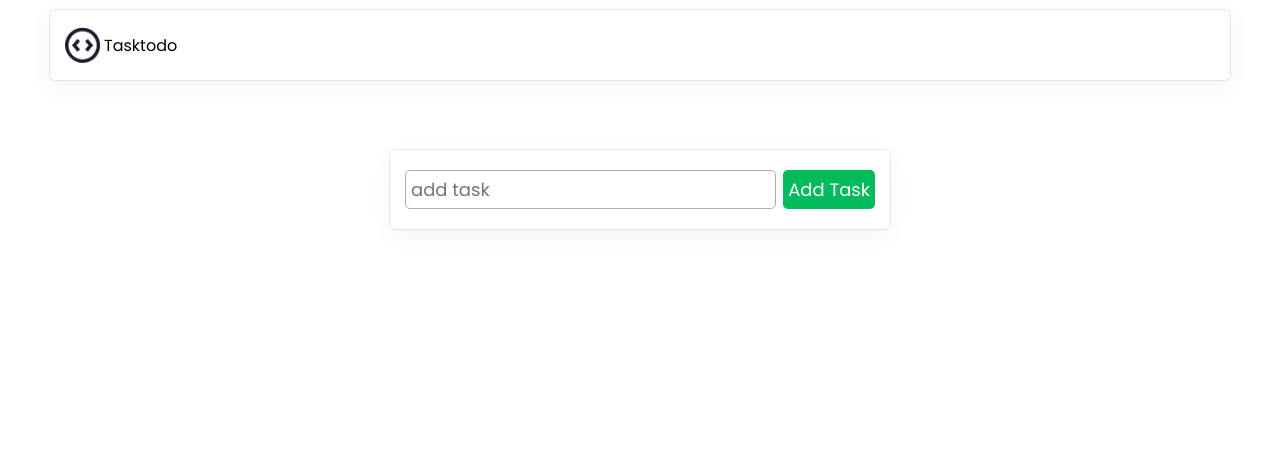
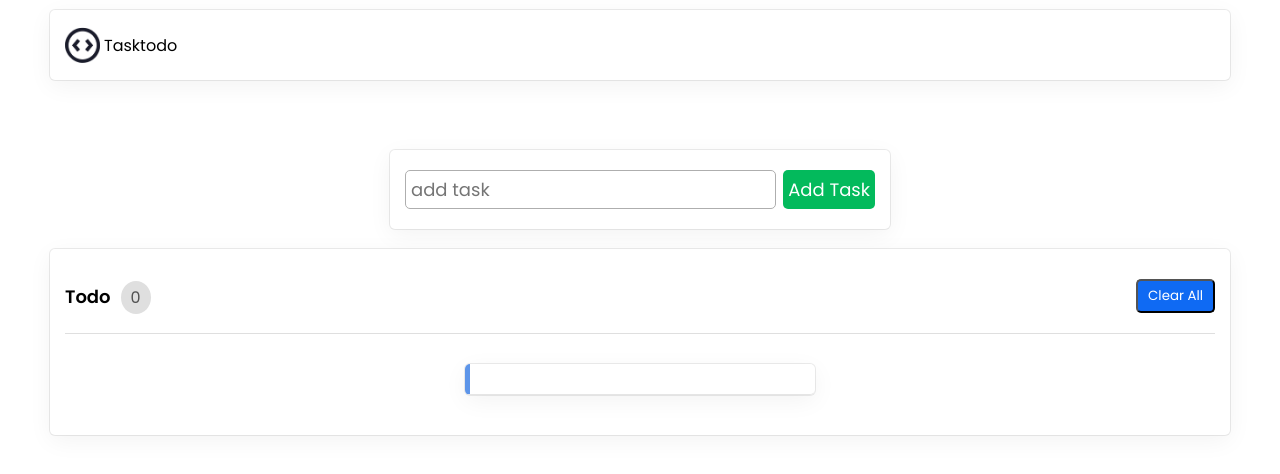
Before and after one commit to saksham-raghuvanshi/todo, a React (Create React App) app: page / in a window 1280 px wide. Shown: the top 474 px of the page. Built offline with nearby package versions, Linux system fonts and the light colour scheme.

Commit message:
showTask

```diff
--- a/src/App.js
+++ b/src/App.js
@@ -4,6 +4,7 @@ import ShowTask from "./components/ShowTask";
 
 import "./App.css";
 import "./style/addtask.css";
+import "./style/showTask.css";
 function App() {
   return (
     <div className="App">
--- a/src/components/ShowTask.js
+++ b/src/components/ShowTask.js
@@ -1,7 +1,26 @@
 import React from "react";
 
 const ShowTask = () => {
-  return <div></div>;
+  return (
+    <section className="showTask">
+      <div className="head">
+        <div>
+          <span className="title">Todo</span>
+          <span className="count">0</span>
+        </div>
+        <button className="clearAll">Clear All</button>
+      </div>
+
+      <ul>
+        <li>
+          <p>
+            <span></span>
+            <span></span>
+          </p>
+        </li>
+      </ul>
+    </section>
+  );
 };
 
 export default ShowTask;
--- /dev/null
+++ b/src/style/showTask.css
@@ -0,0 +1,109 @@
+.showTask{
+    padding: 20px 15px;
+    border-radius: 5px;
+    background-color: #FFFFFF;
+    margin: 20px auto;
+    box-shadow: var(--box-shadow);
+
+  }
+
+
+.showTask div.head{
+    padding: 10px 0px 20px 0px;
+    border-bottom: 1px solid #dfdfdf;
+    display: flex;
+    align-items: center;
+    display: flex;
+    justify-content: space-between;
+  }
+
+
+.showTask div.head span:first-child{
+    flex-grow: 1;
+}
+
+.showTask .title{
+    font-size: 18px;
+    font-weight: 600;
+    user-select: none;
+  }
+
+  .showTask .count{
+    background-color: #dfdfdf;
+    color: #525252;
+    padding: 5px 10px;
+    border-radius: 50%;
+    margin-left: 10px;
+    user-select: none;
+  }
+
+  .showTask .clearAll{
+    background-color: #0f6af3;
+    color: #FFFFFF;
+    padding: 5px 10px;
+    border-radius: 5px;
+    cursor: pointer;
+  }
+
+  .showTask .clearAll:hover{
+    background-color: #1061db;
+  }
+
+
+  .showTask ul{
+    margin: 30px 5px 20px 5px;
+    display: flex;
+    flex-direction: row;
+    justify-content: space-around;
+    flex-wrap: wrap;
+    gap: 15px;
+  }
+
+  .showTask li{
+    padding: 15px 10px;
+    border-bottom: 1px solid #e5e5e5;
+    display: flex;
+    gap: 5px;
+    width: 350px;
+    box-shadow: var(--box-shadow);
+    border-radius: 5px;
+    border-left: 5px solid #1365dfaf;
+  }
+
+  .showTask li:hover{
+    background-color: #f8f8f8;
+  }
+
+  .showTask li p{
+    flex-grow: 1;
+    display: flex;
+    flex-direction: column;
+  }
+
+  .showTask li .name{
+    font-size: 18px;
+    padding-bottom: 5px;
+  }
+
+  .showTask li .time{
+    font-size: 12px;
+    color: #737373;
+  }
+
+  .showTask i.bi-pencil-square{
+    font-size: 18px;
+    color: #1363DF;
+    cursor: pointer;
+  }
+
+  .showTask i.bi-trash{
+    font-size: 18px;
+    color: #D82148;
+    cursor: pointer;
+  }
+
+  @media only screen and (max-width: 800px) {
+    .showTask li{
+      width: 100%;
+    }
+  }
```
